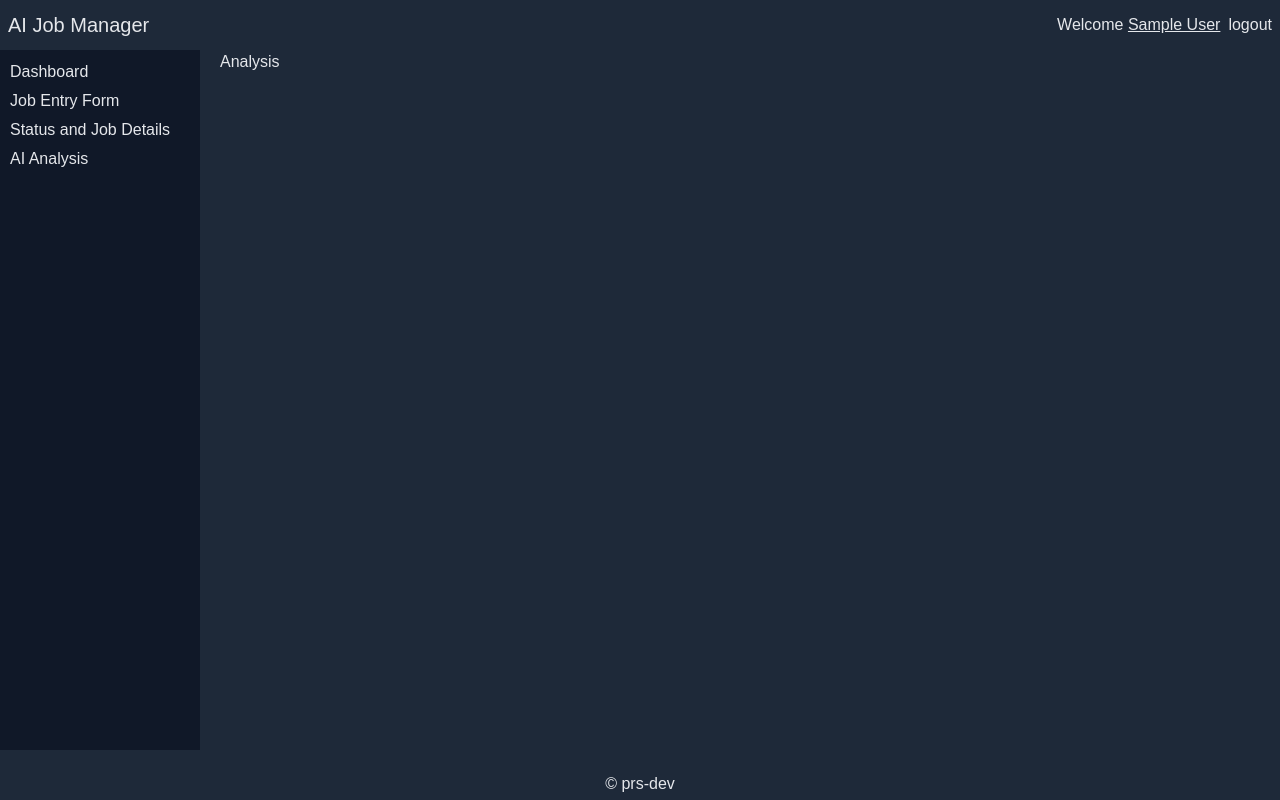
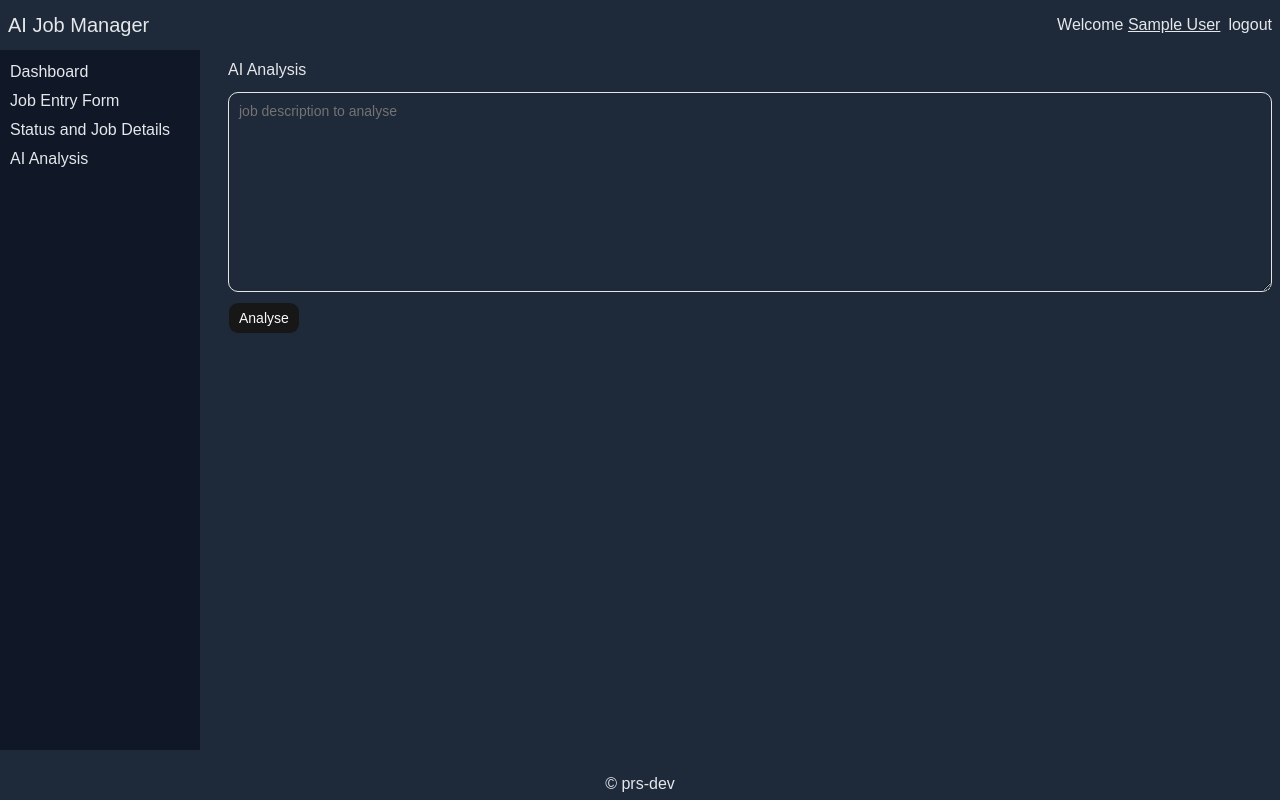
Before and after one commit to prs-dev/ai-job-assistant, a React (Vite) app in the folder client/: page /analyse in a window 1280 px wide. Built offline with nearby package versions, Linux system fonts and the light colour scheme; no server answers; sample sign-in values are in the browser's storage.

Commit message:
made analyse page

```diff
--- a/client/src/components/Analysis.jsx
+++ b/client/src/components/Analysis.jsx
@@ -1,8 +1,18 @@
 import React from 'react'
+import { Textarea } from './ui/textarea'
+import { Button } from './ui/button'
 
 const Analysis = () => {
   return (
-    <div>Analysis</div>
+    <div className='w-full p-2 flex flex-col gap-[10px]'>
+        <h2>AI Analysis</h2>
+        <div>
+            <Textarea className="w-full h-[200px]" placeholder="job description to analyse"/>
+        </div>
+        <div>
+            <Button>Analyse</Button>
+        </div>
+    </div>
   )
 }
 
```
